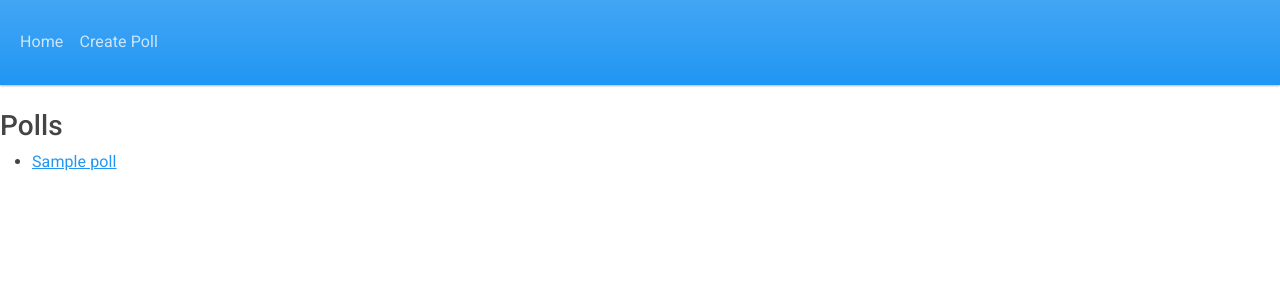
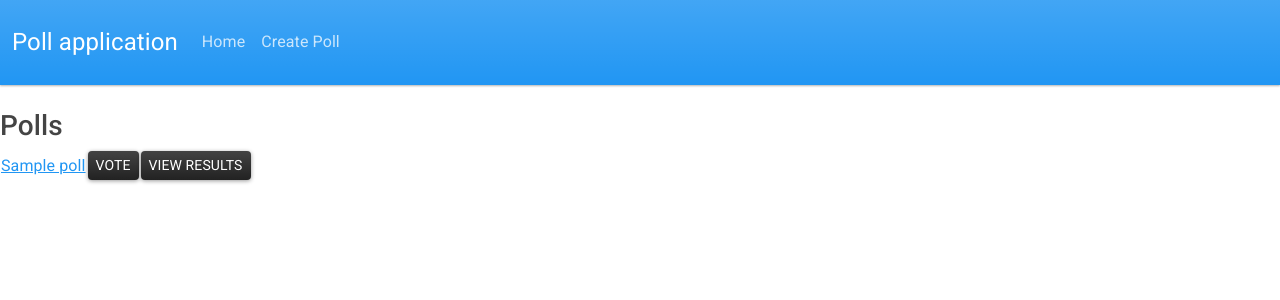
Before and after one commit to VishalRawtani/polls_django, a Django app: page / in a window 1280 px wide. Shown: the top 300 px of the page. Run offline with Django 4.2, Linux system fonts and the light colour scheme; tables that the repository leaves empty hold one stand-in row (values such as "Sample post"); parts of the project's set-up code (start-up, migrations or seed data) failed here and were passed over; some libraries are stand-ins or nearby versions.

Commit message:
Add results page

```diff
--- a/polls_app/urls.py
+++ b/polls_app/urls.py
@@ -1,7 +1,8 @@
 from django.urls import path
-from .views import PollsListView, PollsDetailView, PollsCreateView
+from .views import PollsListView, PollsDetailView, PollsCreateView, ResultView
 
 urlpatterns = [
+    path("poll/result/<int:pk>", ResultView.as_view(), name="result"),
     path("poll/new", PollsCreateView.as_view(), name="poll_new"),
     path("poll/<int:pk>", PollsDetailView.as_view(), name="poll_detail"),
     path("", PollsListView.as_view(), name="home"),
--- a/polls_app/views.py
+++ b/polls_app/views.py
@@ -16,6 +16,12 @@ class PollsDetailView(DetailView):
     context_object_name = "poll"
 
 
+class ResultView(DetailView):
+    model = Polls
+    template_name = "result.html"
+    context_object_name = "poll"
+
+
 class PollsCreateView(CreateView):
     model = Polls
     template_name = "polls_create.html"
--- a/templates/base.html
+++ b/templates/base.html
@@ -14,6 +14,7 @@
     <header>
         <nav class="navbar navbar-expand-lg navbar-dark bg-primary">
             <div class="container-fluid">
+                <a class="navbar-brand" href="{% url 'home' %}">Poll application</a>
                 <button class="navbar-toggler" type="button" data-bs-toggle="collapse" data-bs-target="#navbarColor01"
                     aria-controls="navbarColor01" aria-expanded="false" aria-label="Toggle navigation">
                     <span class="navbar-toggler-icon"></span>
--- a/templates/home.html
+++ b/templates/home.html
@@ -3,11 +3,13 @@
 
 <h3>Polls</h3>
 
-<ul>
+<table>
     {% for poll in polls_list %}
-
-    <li> <a href="{% url 'poll_detail' poll.pk %}"> {{ poll.question }} </a> </li>
-
+    <tr>
+        <td> <a href="{% url 'poll_detail' poll.pk %}"> {{ poll.question }} </a> </td>
+        <td><a href="#" class="btn btn-sm btn-dark">Vote</a></td>
+        <td><a href="{% url 'result' poll.pk %}" class="btn btn-sm btn-dark">View Results</a></td>
+    </tr>
     {% endfor %}
-</ul>
+</table>
 {% endblock content %}
```
Also changed, not shown: templates/result.html (added, +9 -0 lines).
